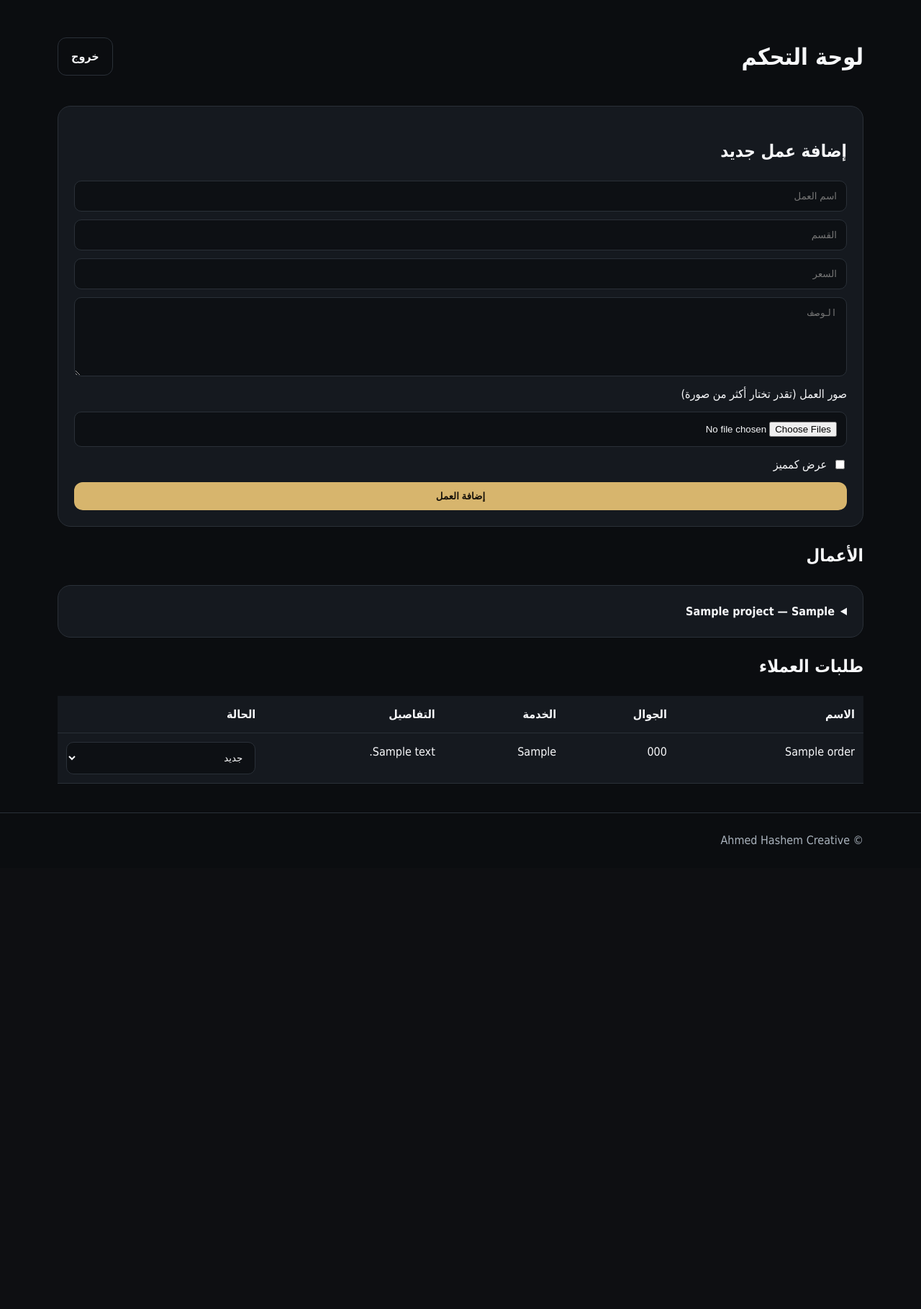
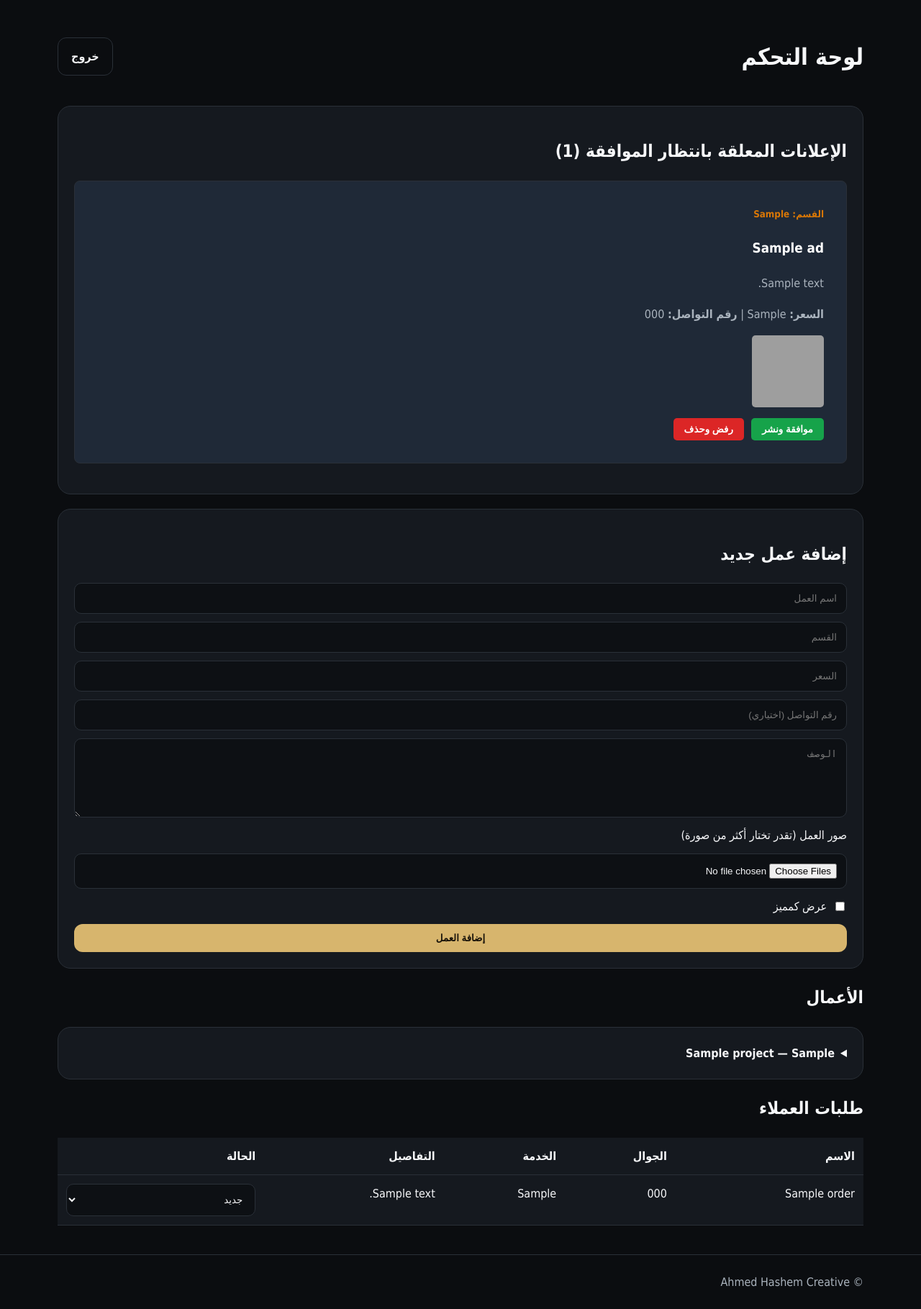
Before and after one commit to hashem153496-prog/ahmed-store, a Flask app: page /admin in a window 1280 px wide. Shown: the part 56-1875 px from the top of the page at 72% size. Before the commit the page ends 1230 px from the top, so only its background shows below. Run offline with Flask 3, Linux system fonts and the light colour scheme; the visitor is signed in with stand-in values (Sample User, id 1); tables that the repository leaves empty hold one stand-in row (values such as "Sample post"); grey boxes are pictures that could not be loaded.

Commit message:
Update admin.html

```diff
--- a/templates/admin.html
+++ b/templates/admin.html
@@ -1,10 +1,44 @@
 {% extends "base.html" %}{% block content %}<main class="wrap">
 <div class="adminhead"><h1>لوحة التحكم</h1><a class="btn secondary" href="{{url_for('admin_logout')}}">خروج</a></div>
+
+<!-- قسم مراجعة وموافقة إعلانات الزوار الجديدة (نظام الحراج) -->
+<section class="panel">
+<h2>الإعلانات المعلقة بانتظار الموافقة ({{ pending_ads|length }})</h2>
+{% for ad in pending_ads %}
+<div class="card" style="margin-bottom: 20px; background: #1f2937; padding: 15px; border-radius: 8px; color: #fff;">
+    <div class="pad">
+        <small style="color: #d97706; font-weight: bold;">القسم: {{ ad.category }}</small>
+        <h3>{{ ad.title }}</h3>
+        <p>{{ ad.description }}</p>
+        <p><b>السعر:</b> {{ ad.price }} | <b>رقم التواصل:</b> {{ ad.phone }}</p>
+
+        {% if ad.images %}
+        <div style="display: flex; gap: 10px; margin: 10px 0; overflow-x: auto;">
+            {% for img in ad.images %}
+            <img src="{{ img.url }}" style="width: 100px; height: 100px; object-fit: cover; border-radius: 5px;">
+            {% endfor %}
+        </div>
+        {% endif %}
+
+        <div style="display: flex; gap: 10px; margin-top: 15px;">
+            <form method="post" action="{{ url_for('approve_ad', ad_id=ad.id) }}">
+                <button type="submit" style="background: #16a34a; color: white; padding: 8px 15px; border: none; border-radius: 5px; cursor: pointer; font-weight: bold;">موافقة ونشر</button>
+            </form>
+            <form method="post" action="{{ url_for('delete_pending_ad', ad_id=ad.id) }}" onsubmit="return confirm('هل أنت متأكد من رفض وحذف هذا الإعلان؟')">
+                <button type="submit" style="background: #dc2626; color: white; padding: 8px 15px; border: none; border-radius: 5px; cursor: pointer; font-weight: bold;">رفض وحذف</button>
+            </form>
+        </div>
+    </div>
+</div>
+{% else %}
+<p style="color: #9ca3af;">لا توجد إعلانات معلقة حالياً بانتظار المراجعة.</p>
+{% endfor %}
+</section>
 
 <section class="panel"><h2>إضافة عمل جديد</h2>
 <form method="post" action="{{url_for('add_project')}}" enctype="multipart/form-data" class="form">
 <input name="title" placeholder="اسم العمل" required><input name="category" placeholder="القسم" required>
-<input name="price" placeholder="السعر"><textarea name="description" placeholder="الوصف"></textarea>
+<input name="price" placeholder="السعر"><input name="phone" placeholder="رقم التواصل (اختياري)"><textarea name="description" placeholder="الوصف"></textarea>
 <label>صور العمل (تقدر تختار أكثر من صورة)</label><input type="file" name="images" accept="image/*" multiple>
 <label class="check"><input type="checkbox" name="featured"> عرض كمميز</label><button>إضافة العمل</button>
 </form></section>
@@ -12,7 +46,7 @@
 <h2>الأعمال</h2>{% for p in projects %}<details class="panel"><summary>{{p.title}} — {{p.category}}</summary>
 {% if p.images %}<div class="thumbs">{% for img in p.images %}<div><img src="{{img.url}}"><form method="post" action="{{url_for('delete_image',image_id=img.id)}}"><button class="danger">حذف الصورة</button></form></div>{% endfor %}</div>{% endif %}
 <form method="post" action="{{url_for('edit_project',project_id=p.id)}}" enctype="multipart/form-data" class="form">
-<input name="title" value="{{p.title}}" required><input name="category" value="{{p.category}}" required><input name="price" value="{{p.price}}">
+<input name="title" value="{{p.title}}" required><input name="category" value="{{p.category}}" required><input name="price" value="{{p.price}}"><input name="phone" value="{{p.phone}}">
 <textarea name="description">{{p.description}}</textarea><label>إضافة صور جديدة</label><input type="file" name="images" accept="image/*" multiple>
 <label class="check"><input type="checkbox" name="featured" {% if p.featured %}checked{% endif %}> مميز</label><button>حفظ التعديل</button></form>
 <form method="post" action="{{url_for('delete_project',project_id=p.id)}}" onsubmit="return confirm('حذف العمل بالكامل؟')"><button class="danger">حذف العمل</button></form>
```
